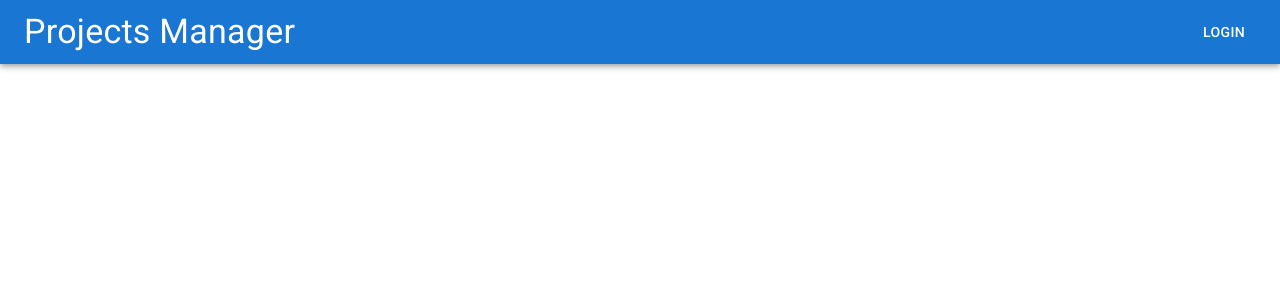
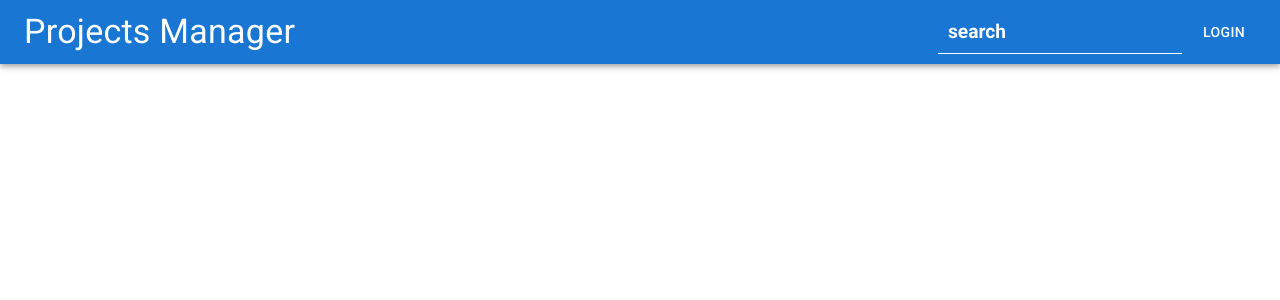
Before and after one commit to Killer2324/Projects-Manager, a React (Vite) app: page /home in a window 1280 px wide. Shown: the top 300 px of the page. Built offline with nearby package versions, Linux system fonts and the light colour scheme.

Commit message:
Search input created

```diff
--- /dev/null
+++ b/src/app/common/Common.module.css
@@ -0,0 +1,21 @@
+.search {
+  padding: 10px;
+  border: 1px solid #fff;
+  color: #fff;
+  font-size: 1.2rem;
+  font-weight: bold;
+  border: none;
+  border-bottom: 1px solid #fff;
+  outline: none;
+  background: transparent;
+}
+
+.search::placeholder {
+  color: #fff;
+  font-weight: bold;
+}
+
+.menu__right_container {
+  display: flex;
+  gap: 10px;
+}
--- a/src/app/common/Menu.jsx
+++ b/src/app/common/Menu.jsx
@@ -3,7 +3,8 @@ import Box from '@mui/material/Box'
 import Toolbar from '@mui/material/Toolbar'
 import Typography from '@mui/material/Typography'
 import Button from '@mui/material/Button'
-
+import Search from './Search'
+import Common from './Common.module.css'
 export default function Menu() {
   return (
     <Box sx={{ flexGrow: 1 }}>
@@ -12,7 +13,10 @@ export default function Menu() {
           <Typography variant="h4" component="div" sx={{ flexGrow: 1 }}>
             Projects Manager
           </Typography>
-          <Button color="inherit">Login</Button>
+          <div className={Common.menu__right_container}>
+            <Search />
+            <Button color="inherit">Login</Button>
+          </div>
         </Toolbar>
       </AppBar>
     </Box>
--- /dev/null
+++ b/src/app/common/Search.jsx
@@ -0,0 +1,9 @@
+import Common from './Common.module.css'
+
+export default function Search() {
+  return (
+    <form>
+      <input type="search" className={Common.search} placeholder="search" />
+    </form>
+  )
+}
```
